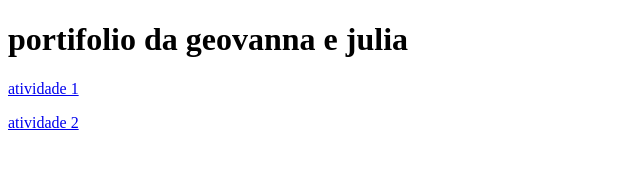
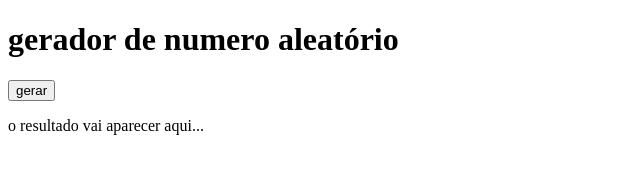
Before and after one commit to geovannafoss-jpg/portifolio, a plain HTML site: page index.html in a window 1280 px wide. Shown: the whole page, without its empty margins (0-640 px from the left). Drawn offline with Linux system fonts and the light colour scheme.

Commit message:
Add files via upload

```diff
--- a/index.html
+++ b/index.html
@@ -1,24 +1,20 @@
 <!DOCTYPE html>
-<html lang="en">
+<html lang="pt-br">
 <head>
     <meta charset="UTF-8">
     <meta name="viewport" content="width=device-width, initial-scale=1.0">
-    <title>portifolio</title>
-    <link rel="stylesheet" href="style.css">
-
+    <title>número aleatório</title>
 </head>
 <body>
-    <header>
 
-    </header>
+    <h1>gerador de numero aleatório</h1>
 
-    <main>
-        <h1>portifolio da geovanna e julia</h1>
-        <a href="atividade 1/olamundo.html"><p>atividade 1 </p></a>
-        <a href="####"><p>atividade 2 </p><a>
+    <button onclick="aleatorio()">gerar</button>
 
-       </main>
+    <div id="resultado">
+        <p>o resultado vai aparecer aqui...</p>
+    </div>
 
-
- </body>
+    <script src="scrit.js"></script>
+</body>
 </html>
--- /dev/null
+++ b/scrit.js
@@ -0,0 +1,13 @@
+function aleatorio() {
+    let min = 1;
+    let max = 100;
+    let dif = max - min;
+    let aleatorio = Math.random();
+    let num = min + Math.trunc(dif * aleatorio);
+
+    let mostrar = document.getElementById('resultado');
+    mostrar.innerHTML = `<p>acabei de pensar no numero ${num}</p>`
+
+
+
+}
```
Also changed, not shown: 1 other file.
